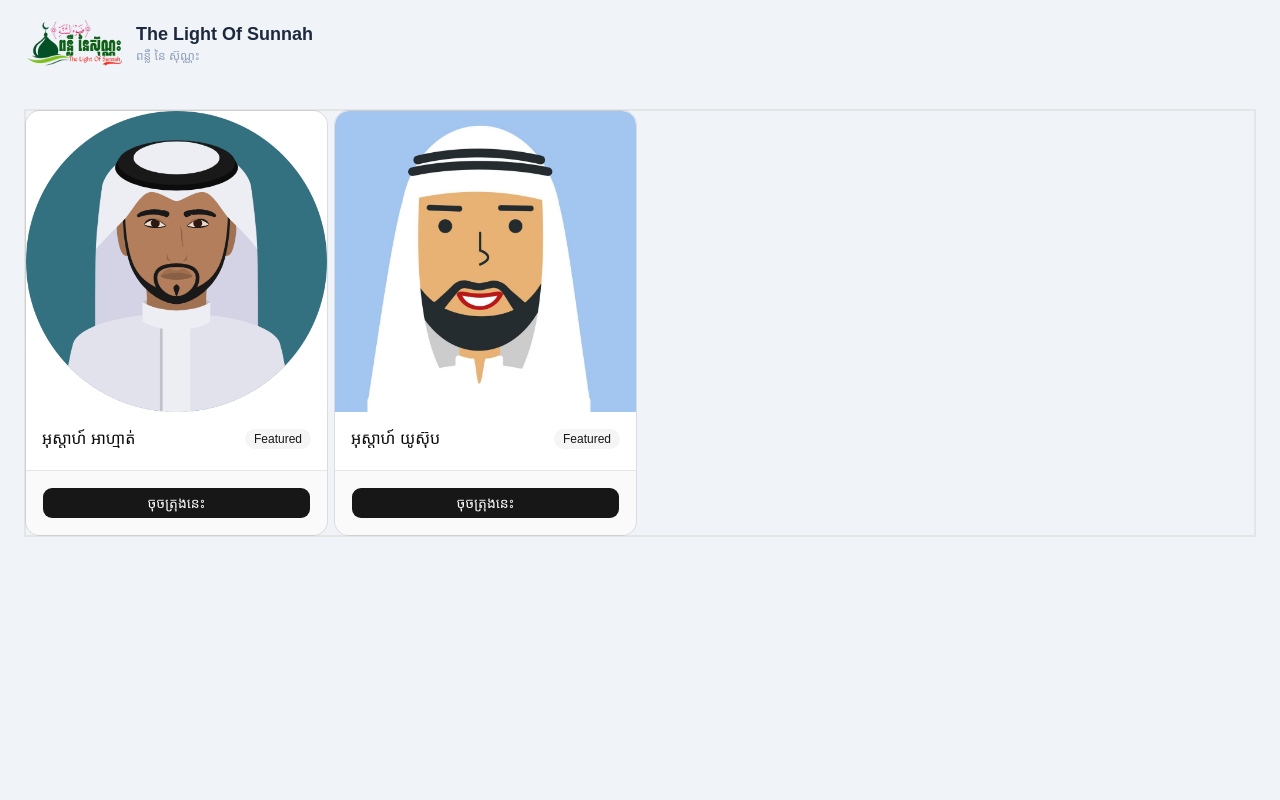
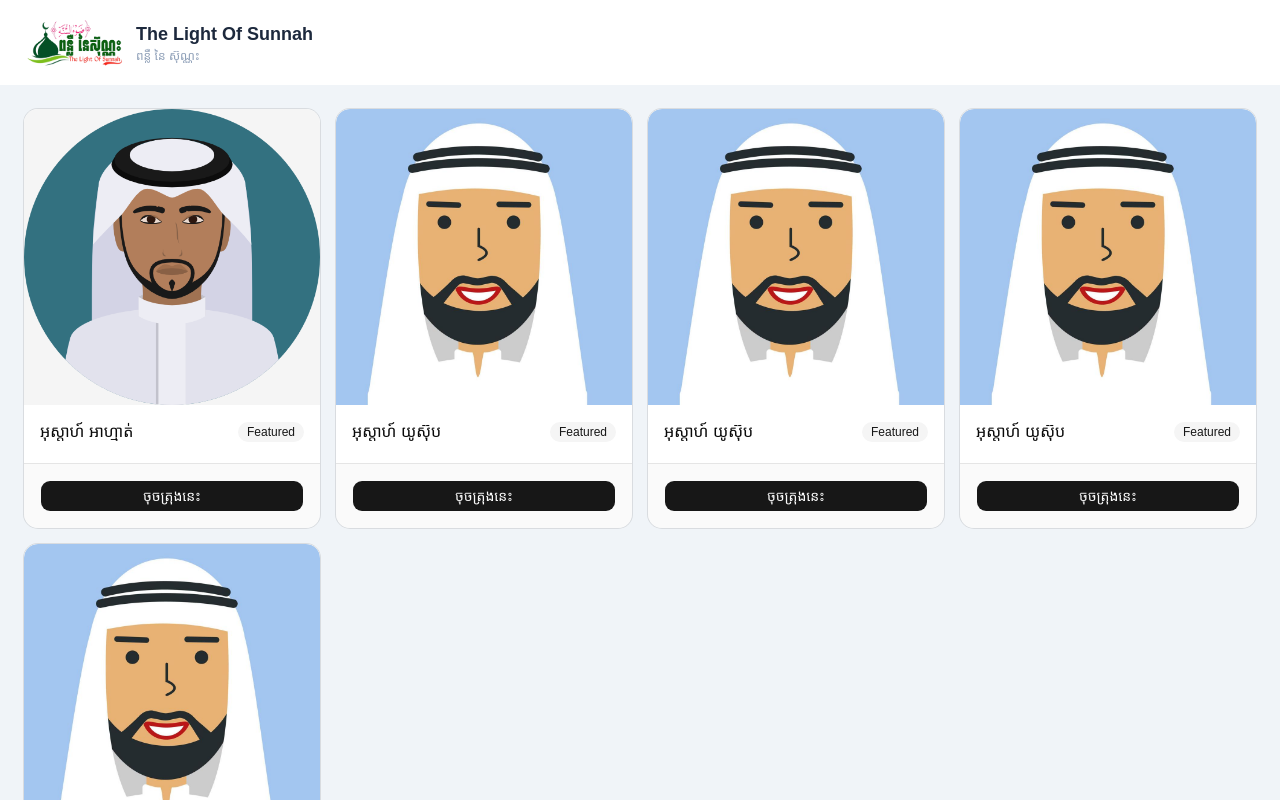
Before and after one commit to Anes8899/punluesunnah, a Next.js app: page /ustaz in a window 1280 px wide. Shown: the top 800 px of the page. Built offline with nearby package versions, Linux system fonts and the light colour scheme; a web font is replaced by a local one.

Commit message:
do on ustaz video

```diff
--- a/app/components/features/category/UstazCard.tsx
+++ b/app/components/features/category/UstazCard.tsx
@@ -1,3 +1,5 @@
+"use client";
+
 import Image from "next/image";
 import { Badge } from "../../ui/badge";
 import { Button } from "../../ui/button";
@@ -9,29 +11,32 @@ import {
   CardHeader,
   CardTitle,
 } from "../../ui/card";
+import { useRouter } from "next/navigation";
 
-interface UstazCard {
-  href?: () => void;
+type UstazCard = {
+  id: number;
   image?: string;
   name: string;
   description?: string;
-}
+};
 
 export default function UstazCard({
-  href,
+  id,
   image,
   name,
   description,
 }: UstazCard) {
+  const router = useRouter();
   return (
     <Card className="relative mx-auto w-full max-w-sm pt-0">
-      <Image
-        src={`${image}`}
-        alt="Event cover"
-        width={90}
-        height={90}
-        className="h-full w-full object-contain"
-      />
+      <div className="relative w-full aspect-square bg-muted overflow-hidden rounded-t-xl">
+        <Image
+          src={`${image}`}
+          alt="Ustaz cover"
+          fill
+          className="object-contain"
+        />
+      </div>
       <CardHeader>
         <CardAction>
           <Badge variant="secondary">Featured</Badge>
@@ -40,7 +45,10 @@ export default function UstazCard({
         <CardDescription>{description}</CardDescription>
       </CardHeader>
       <CardFooter>
-        <Button className="w-full" onClick={href}>
+        <Button
+          className="w-full"
+          onClick={() => router.push(`/ustaz/${id}`)}
+        >
           ចុចត្រុងនេះ
         </Button>
       </CardFooter>
--- a/app/layout.tsx
+++ b/app/layout.tsx
@@ -1,4 +1,4 @@
-'use client'
+"use client";
 
 import "./globals.css";
 import { Battambang, Noto_Naskh_Arabic } from "next/font/google";
@@ -41,12 +41,15 @@ export default function RootLayout({
       >
         <QueryClientProvider client={queryClient}>
           {/* Top Branding Bar */}
-        <header className="w-full max-w-7xl mx-auto px-6 py-4 flex justify-between items-center">
+          <header className="w-full bg-white px-6 py-4">
+            <div className="max-w-7xl mx-auto flex justify-between items-center">
               <div className="flex items-center gap-3">
-            {/* <div className="w-10 h-10 rounded-full bg-[#00966b] flex items-center justify-center text-white font-bold">
-              LS
-            </div> */}
-            <Image src="/assets/icon/logo.png" alt="description" width={100} height={100} />
+                <Image
+                  src="/assets/icon/logo.png"
+                  alt="description"
+                  width={100}
+                  height={100}
+                />
                 <div>
                   <h1 className="font-bold text-lg text-slate-800">
                     The Light Of Sunnah
@@ -54,14 +57,11 @@ export default function RootLayout({
                   <p className="text-xs text-slate-400">ពន្លឺ នៃ ស៊ុណ្ណះ</p>
                 </div>
               </div>
-          {/* <div className="flex items-center gap-4 text-sm font-medium text-slate-500">
-            <span>📍 ភ្នំពេញ</span>
-            <span className="text-[#00966b]">{getHijriDate()}</span>
-          </div> */}
+            </div>
           </header>
 
           {/* Dynamic Route Content */}
-        <main className="max-w-7xl mx-auto px-6 py-6">{children}</main>
+        {children}
         </QueryClientProvider>
       </body>
     </html>
--- a/app/page.tsx
+++ b/app/page.tsx
@@ -4,7 +4,7 @@ import PrayerPanel from "./components/dashboard/PrayerPanel";
 
 export default function Home() {
   return (
-    <div className="flex flex-col gap-5">
+    <div className="flex flex-col gap-5 max-w-7xl mx-auto px-6 py-6">
      <PrayerPanel/>
      <HadithCard/>
      <CategoryPanel/>
--- a/app/ustaz/[ustazId]/page.tsx
+++ b/app/ustaz/[ustazId]/page.tsx
@@ -1,8 +1,99 @@
-export default function UstazDetailPage({ params }: { params: { ustazId: string } }) {
-  const { ustazId } = params; // ✅ matches folder name
-  return(
-    <div>
-      {ustazId}
+import ustazData from "@/data/ustaz.json";
+import { notFound } from "next/navigation";
+
+export default async function UstazDetailPage({
+  params,
+}: {
+  params: { ustazId: string };
+}) {
+  const { ustazId } = await params;
+  const ustaz = ustazData.find((u) => u.id === Number(ustazId));
+  if (!ustaz) notFound();
+
+  const videos = ustaz?.videos ?? [];
+  const [activeVideo] = videos; // default to first video
+
+  return (
+    <div className="min-h-screen bg-white text-black">
+      <div className="max-w-[1600px] mx-auto px-4 py-4 flex gap-6">
+
+        {/* ── Left: Player + Info ── */}
+        <div className="flex-1 min-w-0">
+
+          {/* Player */}
+          <div className="w-full aspect-video bg-black rounded-xl overflow-hidden">
+            <iframe
+              src={`https://www.youtube.com/embed/${activeVideo?.id}`}
+              title={activeVideo?.title}
+              className="w-full h-full"
+              allowFullScreen
+              allow="accelerometer; autoplay; clipboard-write; encrypted-media; gyroscope; picture-in-picture"
+            />
+          </div>
+
+          {/* Title */}
+          <h1 className="mt-3 text-lg font-semibold leading-snug line-clamp-2">
+            {activeVideo?.title ?? "វីដេអូ"}
+          </h1>
+
+          {/* Ustaz info row */}
+          <div className="flex items-center gap-3 mt-3 pb-3 border-b border-white/10">
+            <div className="size-9 rounded-full bg-emerald-600 flex items-center justify-center text-sm font-bold shrink-0">
+              {ustaz?.name?.[0] ?? "U"}
+            </div>
+            <div>
+              <p className="text-sm font-medium">{ustaz?.name}</p>
+              <p className="text-xs text-black">{videos.length} វីដេអូ</p>
+            </div>
+          </div>
+        </div>
+
+        {/* ── Right: Playlist ── */}
+        <div className="w-[360px] shrink-0 flex flex-col gap-1 self-start sticky top-4 max-h-[calc(100vh-2rem)] overflow-y-auto">
+
+          {/* Playlist header */}
+          <div className="px-3 py-2 mb-1">
+            <p className="text-xs font-semibold uppercase tracking-wider text-black">
+              វីដេអូបន្ទាប់
+            </p>
+          </div>
+
+          {videos.map((video, i) => (
+            <div
+              key={video.id}
+              className={`flex gap-2 p-2 rounded-lg cursor-pointer hover:bg-white/10 transition-colors ${
+                i === 0 ? "bg-white/10" : ""
+              }`}
+            >
+              {/* Thumbnail */}
+              <div className="relative w-[168px] aspect-video rounded-md overflow-hidden shrink-0 bg-zinc-800">
+                <img
+                  src={`https://i.ytimg.com/vi/${video.id}/mqdefault.jpg`}
+                  alt={video.title}
+                  className="w-full h-full object-cover"
+                />
+                {i === 0 && (
+                  <div className="absolute inset-0 bg-black/50 flex items-center justify-center">
+                    <div className="size-7 bg-black rounded-full flex items-center justify-center">
+                      <div className="w-0 h-0 border-t-[6px] border-t-transparent border-l-[10px] border-l-black border-b-[6px] border-b-transparent ml-0.5" />
+                    </div>
+                  </div>
+                )}
+              </div>
+
+              {/* Meta */}
+              <div className="flex-1 min-w-0 py-0.5">
+                <p className="text-sm font-medium line-clamp-2 leading-snug">
+                  {video.title}
+                </p>
+                <p className="text-xs text-black mt-1">{ustaz?.name}</p>
+                <p className="text-xs text-black">{i + 1} នៃ {videos.length}</p>
+              </div>
+            </div>
+          ))}
+        </div>
+
+      </div>
     </div>
-  )
+  );
 }
--- a/app/ustaz/page.tsx
+++ b/app/ustaz/page.tsx
@@ -2,10 +2,16 @@ import UstazCard from "../components/features/category/UstazCard";
 import ustazData from "@/data/ustaz.json";
 
 export default function Page() {
+
   return (
-    <div className="border-2 gap-2 grid grid-cols-1 xl:grid-cols-4 lg:grid-cols-3 md:grid-cols-2 sm:grid-cols-2">
+    <div className="grid grid-cols-1 xl:grid-cols-4 lg:grid-cols-3 md:grid-cols-2 sm:grid-cols-2 max-w-7xl mx-auto px-6 py-6 gap-4">
       {ustazData.map((ustaz) => (
-        <UstazCard key={ustaz.id} name={ustaz.name} image={ustaz.image} />
+        <UstazCard
+          id={ustaz.id}
+          key={ustaz.id}
+          name={ustaz.name}
+          image={ustaz.image}
+        />
       ))}
     </div>
   );
--- a/data/ustaz.json
+++ b/data/ustaz.json
@@ -7,6 +7,11 @@
     "featured": true,
     "specialization": "ហ្វីកហ៍",
     "description": "អុស្តាហ៍ដែលមានបទពិសោធន៍ច្រើនឆ្នាំ...",
+    "videos": [
+      { "id": "EML-4EQAqP0", "title": "មេរៀនទី១" },
+       { "id": "EML-4EQAqP0", "title": "មេរៀនទី១" },
+        { "id": "EML-4EQAqP0", "title": "មេរៀនទី១" }
+    ],
     "social": {
       "facebook": "https://facebook.com/ahmad",
       "youtube": "https://youtube.com/@ahmad"
@@ -24,5 +29,44 @@
       "facebook": "https://facebook.com/yusuf",
       "youtube": null
     }
+  },
+  {
+    "id": 2,
+    "name": "អុស្តាហ៍ យូស៊ុប",
+    "slug": "yusuf",
+    "image": "/assets/ustaz/yusuf.jpg",
+    "featured": false,
+    "specialization": "អាគីដា",
+    "description": "អ្នកបង្រៀនដែលចេះច្បាស់...",
+    "social": {
+      "facebook": "https://facebook.com/yusuf",
+      "youtube": null
+    }
+  },
+  {
+    "id": 2,
+    "name": "អុស្តាហ៍ យូស៊ុប",
+    "slug": "yusuf",
+    "image": "/assets/ustaz/yusuf.jpg",
+    "featured": false,
+    "specialization": "អាគីដា",
+    "description": "អ្នកបង្រៀនដែលចេះច្បាស់...",
+    "social": {
+      "facebook": "https://facebook.com/yusuf",
+      "youtube": null
+    }
+  },
+  {
+    "id": 2,
+    "name": "អុស្តាហ៍ យូស៊ុប",
+    "slug": "yusuf",
+    "image": "/assets/ustaz/yusuf.jpg",
+    "featured": false,
+    "specialization": "អាគីដា",
+    "description": "អ្នកបង្រៀនដែលចេះច្បាស់...",
+    "social": {
+      "facebook": "https://facebook.com/yusuf",
+      "youtube": null
+    }
   }
 ]
```
Lines whose indentation alone changed are shown as unchanged.
